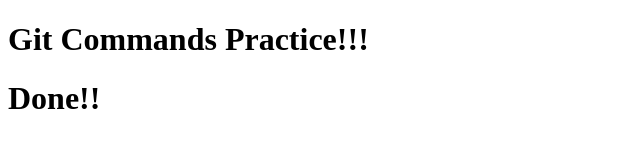
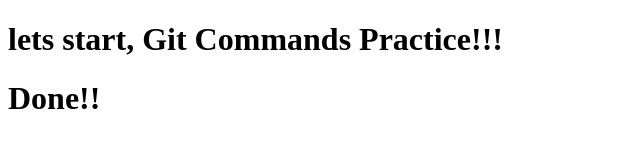
Before and after one commit to JanviJaiswani/Git_learner, a plain HTML site: page index.html in a window 1280 px wide. Shown: the whole page, without its empty margins (0-640 px from the left). Drawn offline with Linux system fonts and the light colour scheme.

Commit message:
index modified2

```diff
--- a/index.html
+++ b/index.html
@@ -6,7 +6,7 @@
     <title>Celebal</title>
 </head>
 <body>
-    <h1>Git Commands Practice!!!</h1>
+    <h1>lets start, Git Commands Practice!!!</h1>
     <h1>Done!!</h1>
 </body>
 </html>
```
